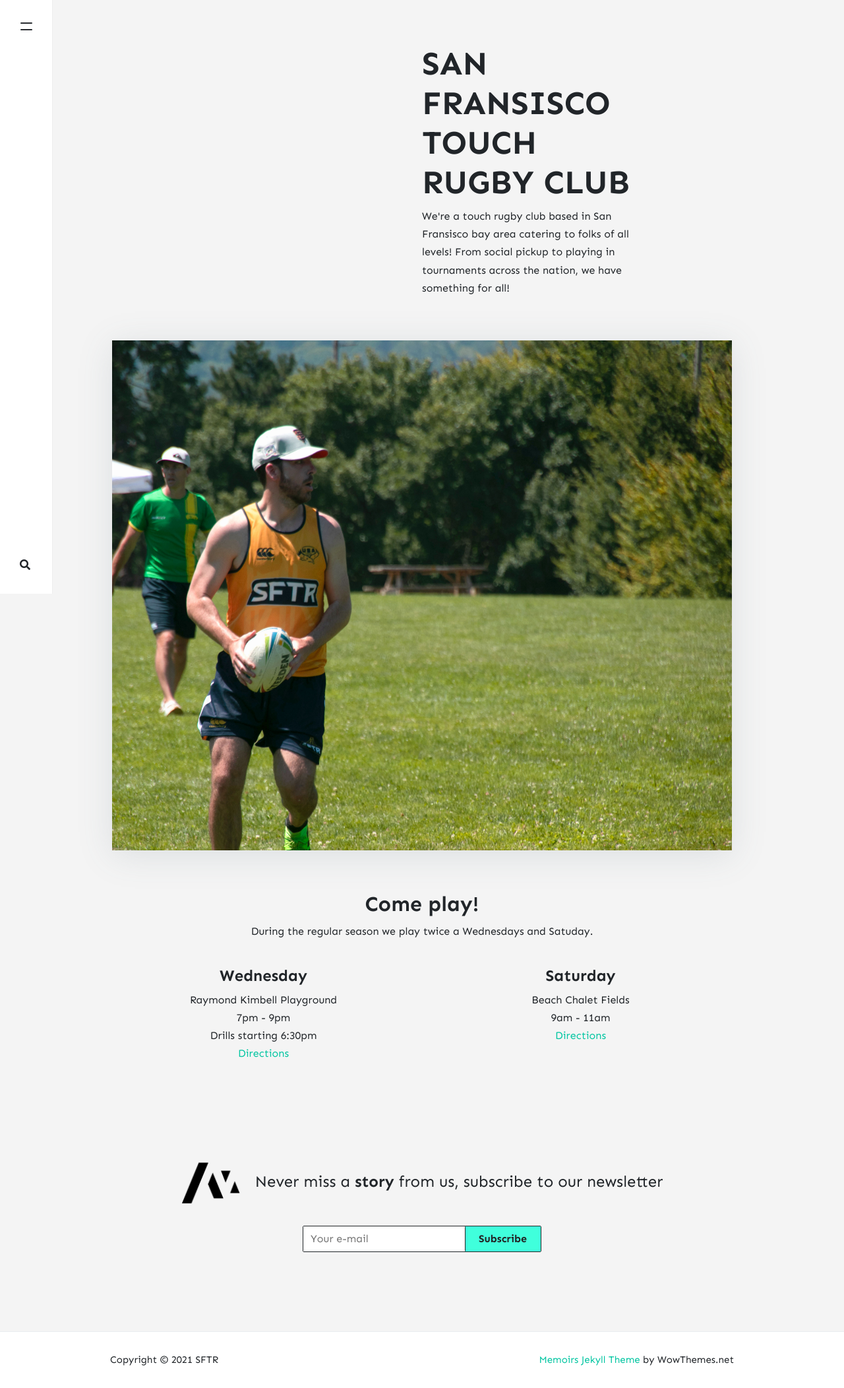
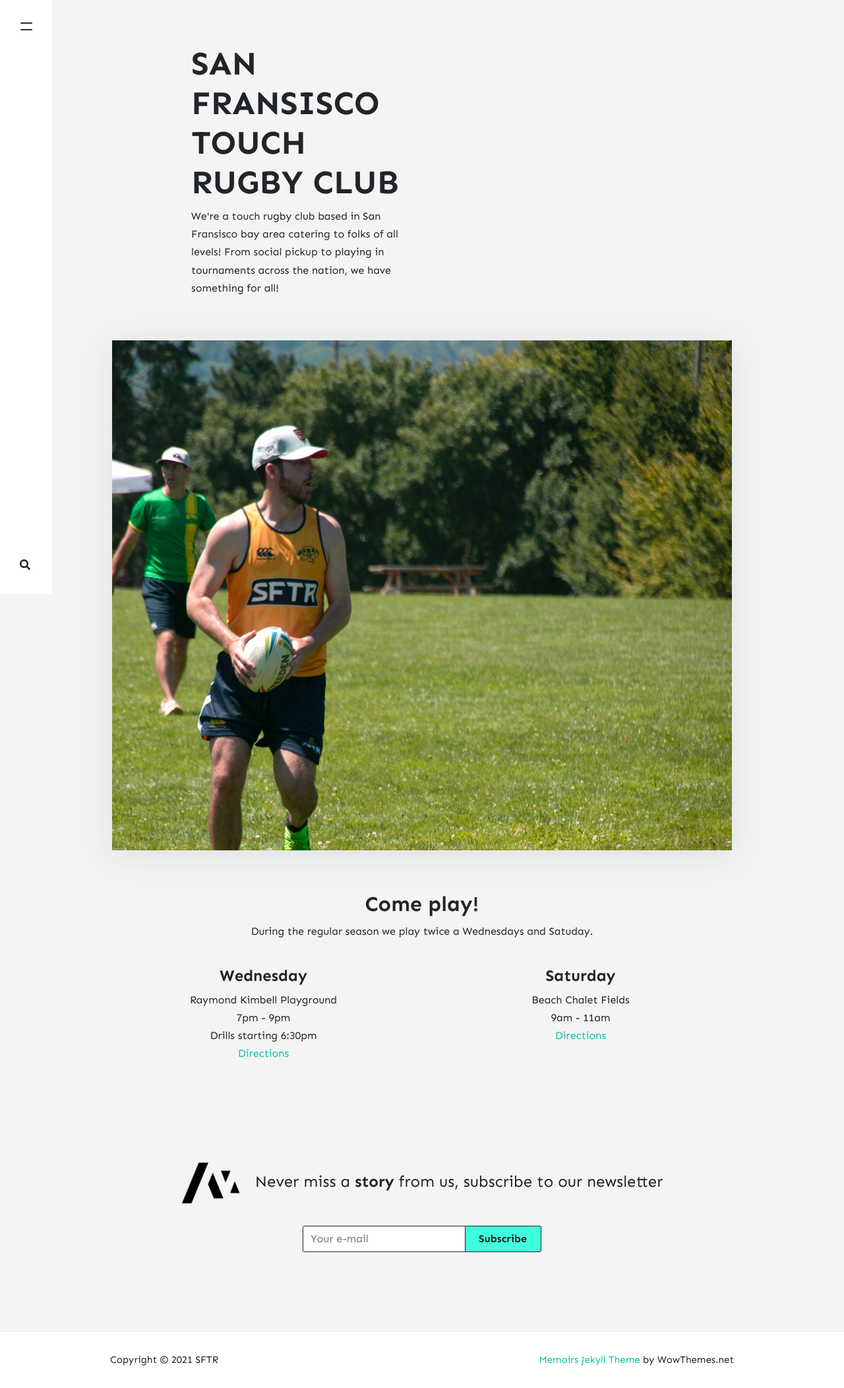
Before and after one commit to stackbit-projects/blue-triceratops-4f502, a Jekyll site: the page built from _pages/about.md, in a window 1280 px wide. Shown: the whole page at 66% size. Built offline with Jekyll 4.4.1, drawn with Linux system fonts in a browser that asks for light colours; nearby versions of some CDN libraries; comment, search, counter and statistics services are not loaded.

Commit message:
home.html: changed

```diff
--- a/_layouts/home.html
+++ b/_layouts/home.html
@@ -7,7 +7,6 @@ permalink: "/home.html"
 
 <div class="page-single spacer-40">
     <div class="entry-header column-group hero">
-        <div class="two-column"></div>
         <div class="two-column">
             <h1 class="posttitle">{{ page.title }}</h1>
             <p>{{ page.description }}</p>
```
